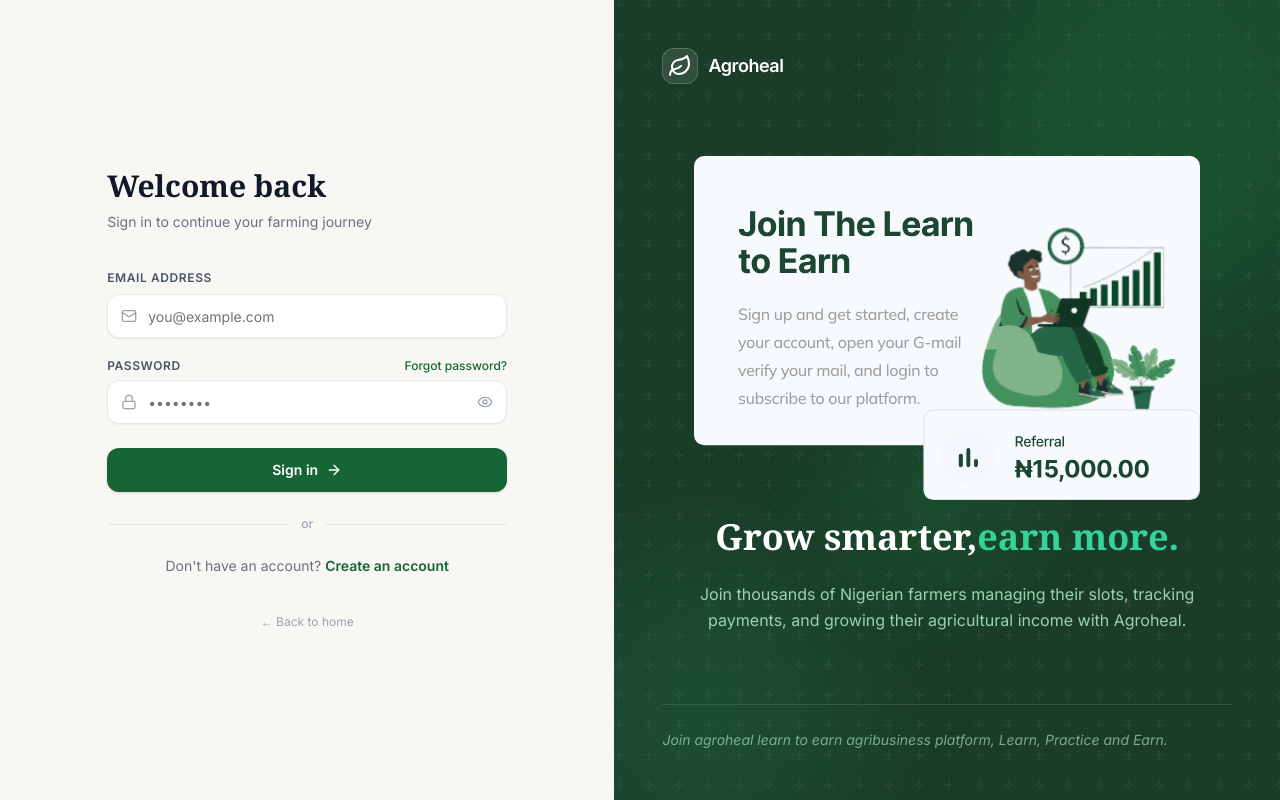
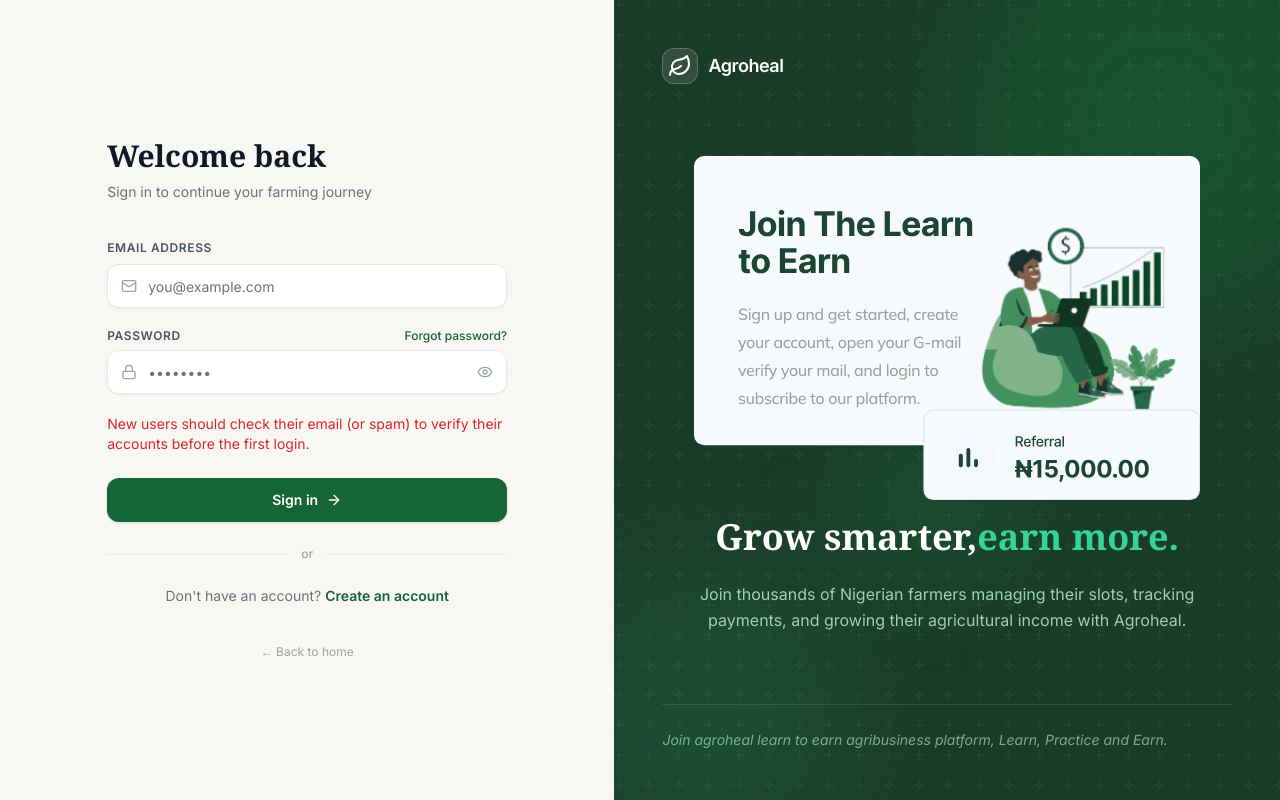
Before and after one commit to Agro-Heal/Agroheal-solutions, a React (Vite) app: page /login in a window 1280 px wide. Built offline with nearby package versions, Linux system fonts and the light colour scheme; no server answers.

Commit message:
Added Default Description to Login Page

```diff
--- a/src/page/website/Login.tsx
+++ b/src/page/website/Login.tsx
@@ -168,6 +168,11 @@
               </div>
             </div>
 
+            <p className="text-sm text-red-600">
+              New users should check their email (or spam) to verify their
+              accounts before the first login.
+            </p>
+
             {/* Submit */}
             <div className="pt-1">
               <Button
```
